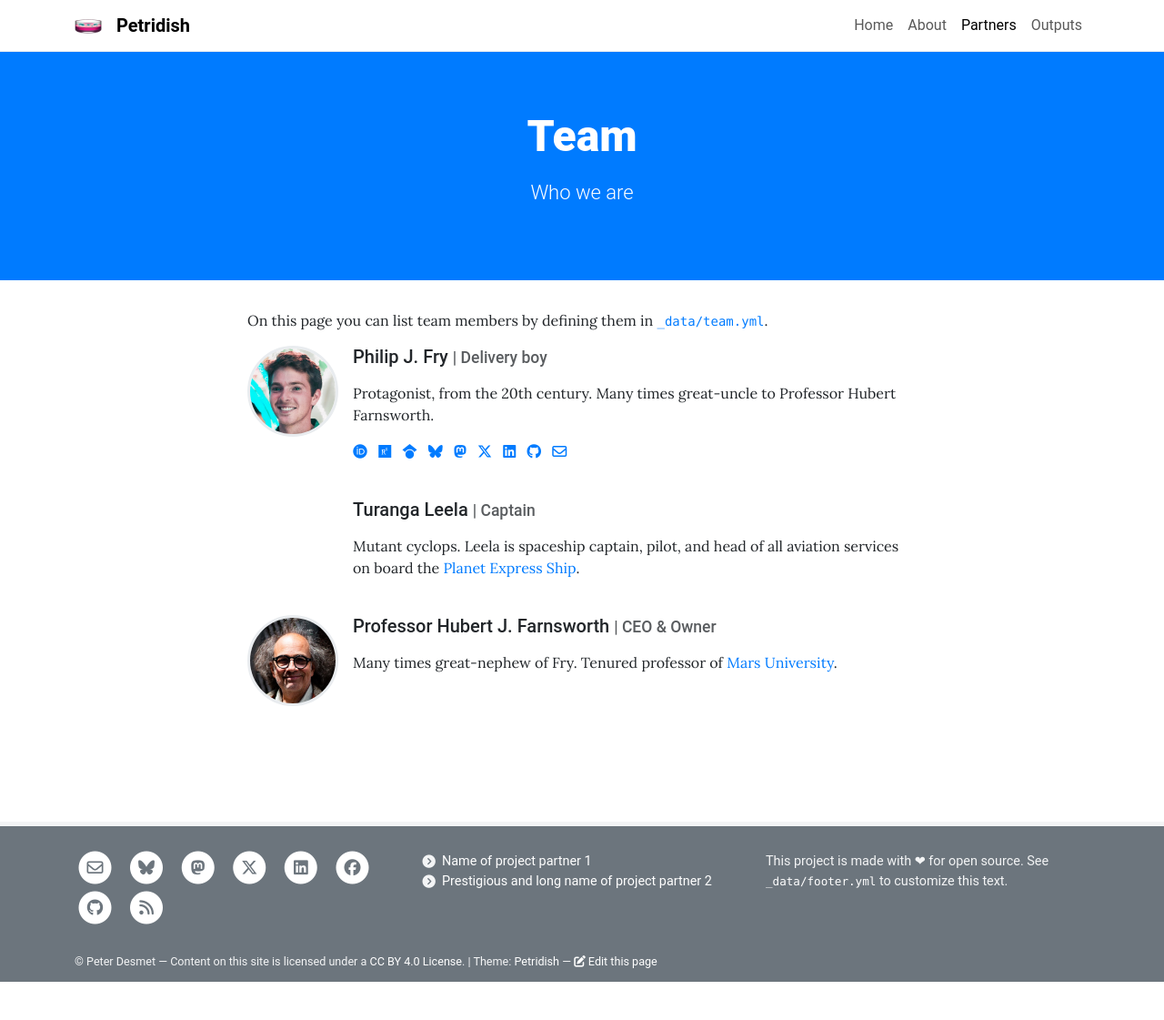
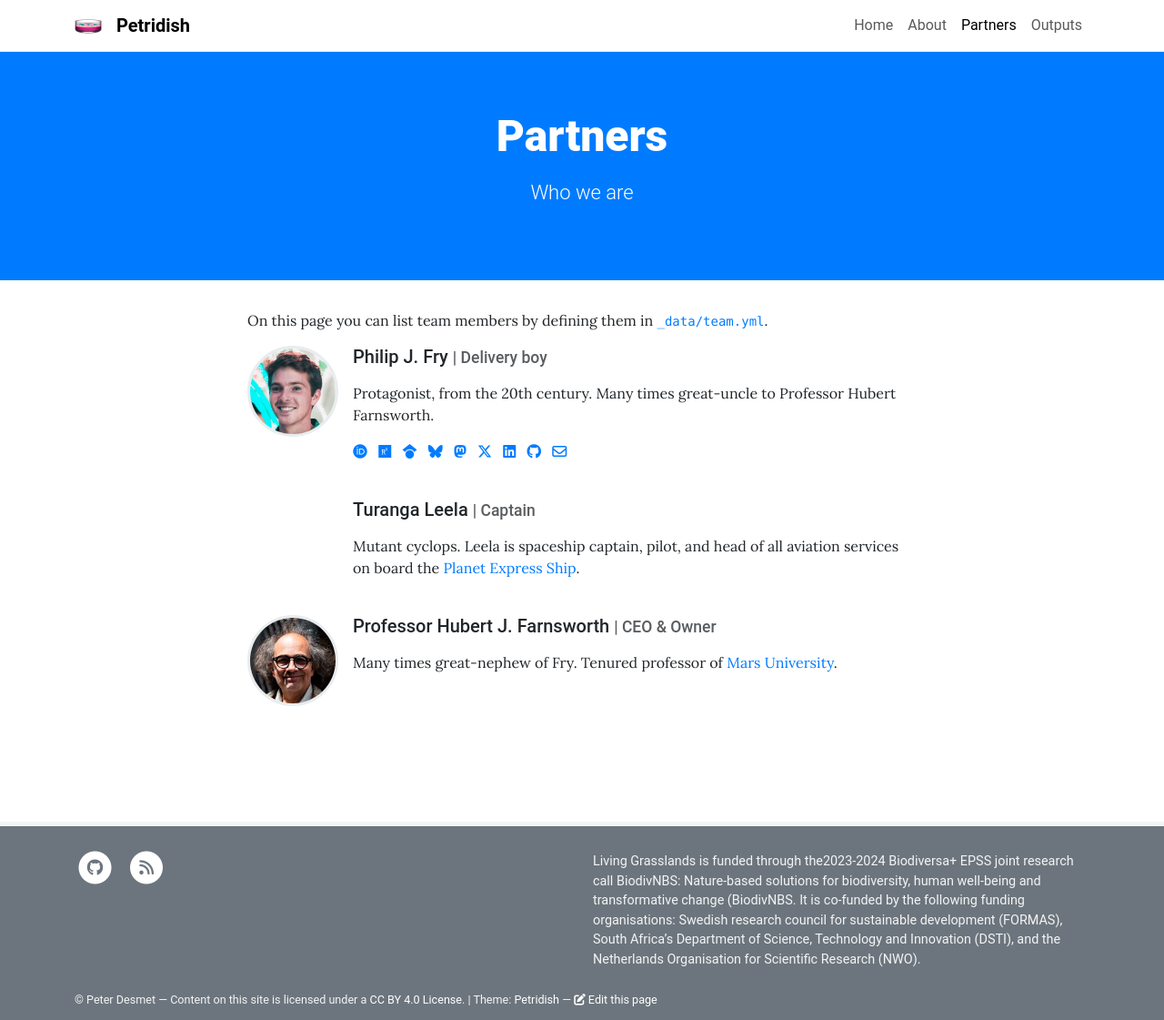
Before and after one commit to living-grasslands/website, a Jekyll site: the page built from pages/team.md, in a window 1280 px wide. Shown: the whole page at 91% size. Built offline with Jekyll 4.4.1, drawn with Linux system fonts in a browser that asks for light colours; before the commit the page ends 1079 px from its top, so only the background shows below that.

Commit message:
Removed or # out socials on config yml, started editing footer text, moved outputs file to pages

```diff
--- a/_config.yml
+++ b/_config.yml
@@ -8,14 +8,11 @@ repository: living-grasslands/website
 
 # SOCIAL PROFILES
 social:
-  email: name@example.com
-  bluesky: bluesky_username.bsky.social
-  mastodon: https://mastodon.social/@mastodon_username
-  twitter: twitter_username
-  linkedin: https://linkedin.com/company/project_name/
-  facebook: https://facebook.com/groups/group_id/
+  #email: name@example.com
+  #bluesky: bluesky_username.bsky.social
+  #facebook: https://facebook.com/groups/group_id/
   github: github_username               # Can also be a github_username/repository
-  disqus: disqus_sitename               # Enable Disqus comments from disqus_sitename.disqus.com
+  #disqus: disqus_sitename               # Enable Disqus comments from disqus_sitename.disqus.com
 
 # THEME SETTINGS (ALL OPTIONAL)
 posts_on_home: 2                        # Show x number of latest posts on homepage, can be 0
--- a/_data/footer.yml
+++ b/_data/footer.yml
@@ -3,20 +3,11 @@
 
 # Columns (the more you add, the narrower they will be)
 columns:
-  - description:
-    links:
-    - text: Name of project partner 1
-      href: http://example.com
-      new_window: true
-    - text: Prestigious and long name of project partner 2
-      href: http://example.com
-      new_window: true
+   - description: > # E.g. funding acknowledgement. Can be Markdown
+      Living Grasslands is funded through the2023-2024 Biodiversa+ EPSS joint research call BiodivNBS: Nature-based solutions for biodiversity, human well-being and transformative change (BiodivNBS.
 
-  - description: > # E.g. funding acknowledgement. Can be Markdown
-      This project is made with ❤ for open source.
-      See [`_data/footer.yml`](https://raw.githubusercontent.com/peterdesmet/petridish/master/_data/footer.yml)
-      to customize this text.
-    links:
+      It is co-funded by the following funding organisations: Swedish research council for sustainable development (FORMAS), South Africa’s Department of Science, Technology and Innovation (DSTI), and the Netherlands Organisation for Scientific Research (NWO).
+     links:
 
 # Small print license statement to add at the bottom of the footer. Can be Markdown
 # Will be prefixed by "© {{ site.author }}" if defined in _config.yml
--- a/pages/team.md
+++ b/pages/team.md
@@ -1,6 +1,6 @@
 ---
 layout: team
-title: Team
+title: Partners
 description: Who we are
 permalink: /team/
 ---
```
Also changed, not shown: pages/outputs.md (renamed from outputs.md).
